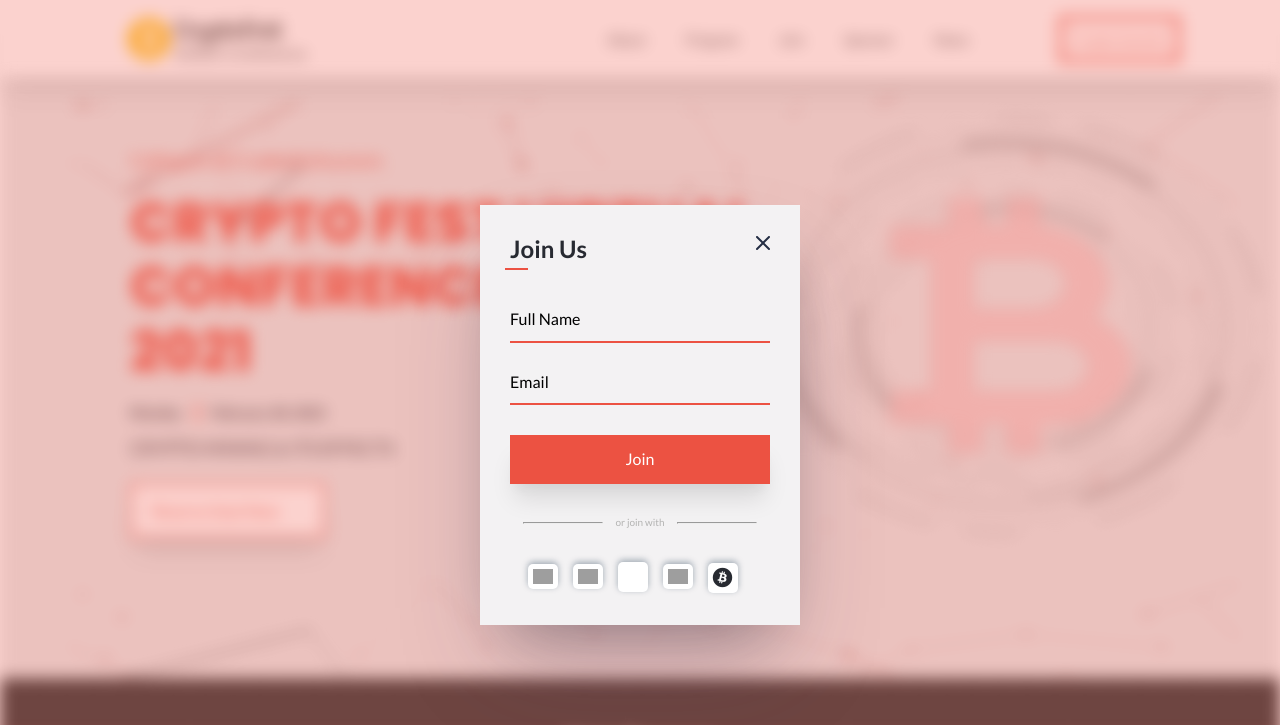
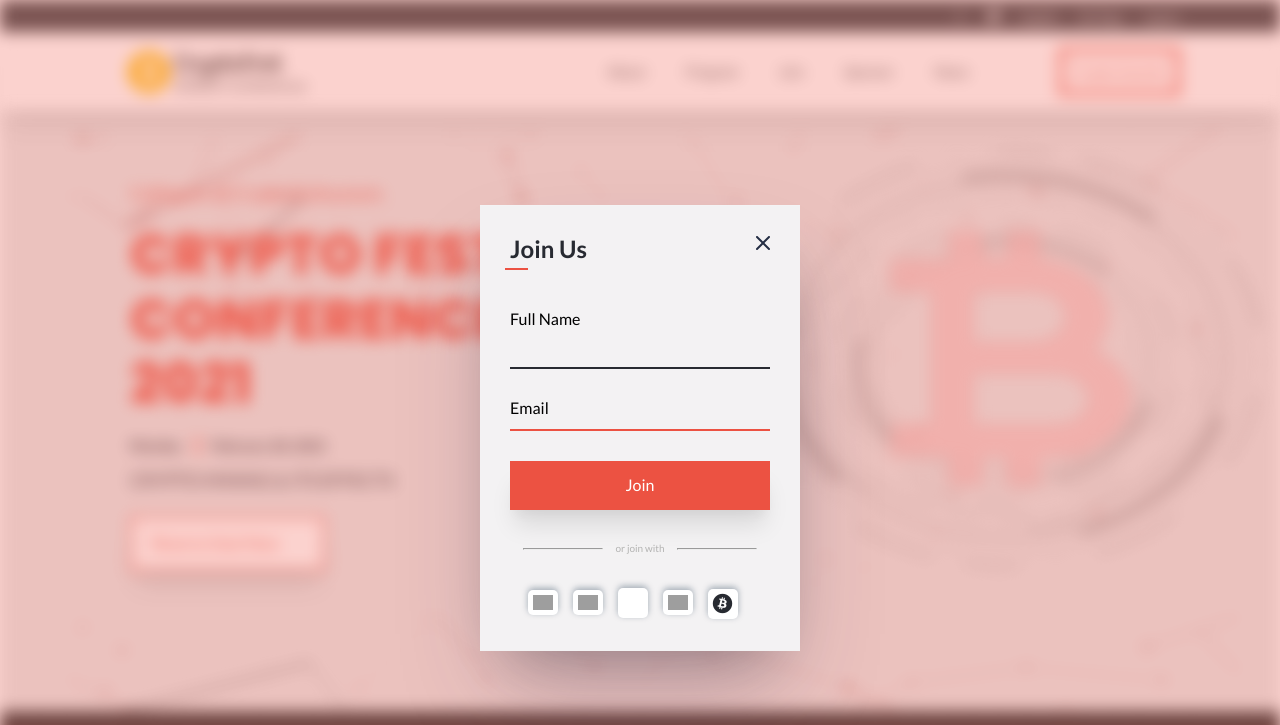
Before and after one commit to AnselemOdims/CryptoFest, a website with bundled scripts: page index.html in a window 1280 px wide. Both pictures are taken after a click on the item "Join". Shown: the top 725 px of the page. Built offline with nearby package versions, Linux system fonts and the light colour scheme; grey boxes are pictures that could not be loaded; files whose address does not match are found by name.

Commit message:
Gave the form input a focus on load

```diff
--- a/assets/styles/_modal.scss
+++ b/assets/styles/_modal.scss
@@ -3,7 +3,7 @@
 
   background: $primary-color-3;
   height: 100vh;
-  z-index: 2;
+  z-index: 10;
   overflow: hidden;
   font-family: Lato, monospace;
 
@@ -75,10 +75,12 @@
         border-bottom: solid 2px $primary-color-1;
         background: unset;
         height: 0;
+        transition: border-bottom ease-in-out 0.8s 0.2s;
 
         &:focus {
           outline: none;
           height: 30px;
+          border-bottom: solid 2px $accent-color-1;
         }
       }
 
--- a/index.html
+++ b/index.html
@@ -13,6 +13,27 @@
 	</head>
 	<body class="dark">
 		<header>
+			<div class="top-header">
+				<ul class="">
+					<li>
+						<a href=""
+							><img
+								src="assets/images/icons/icon-facebook.svg"
+								alt="facebook-icon"
+						/></a>
+					</li>
+					<li>
+						<a href=""
+							><img
+								src="assets/images/icons/icon-twitter.svg"
+								alt="twitter-icon"
+						/></a>
+					</li>
+					<li><a href="">English</a></li>
+					<li><a href="">My Page</a></li>
+					<li><a href="">Logout</a></li>
+				</ul>
+			</div>
 			<nav>
 				<div class="logo-container hide">
 					<a href="#"
@@ -115,7 +136,7 @@
 					<button class="btn">Join CryptoFest Conference 2021</button>
 				</div>
 				<div class="program">
-					<a href="./schedule.html">SEE THE WHOLE PROGRAM</a>
+					<a href="#">SEE THE WHOLE PROGRAM</a>
 				</div>
 			</section>
       <section class="speakers">
--- a/js/helper.js
+++ b/js/helper.js
@@ -96,6 +96,7 @@ export const formHandler = () => {
     `;
 
   modalDisplay(0, '8px');
+  document.querySelector('#name').focus();
   document.querySelector('.modal').classList.add('show');
   try {
     document.querySelector('.close-modal').addEventListener('click', () => {
--- a/js/utils.js
+++ b/js/utils.js
@@ -72,6 +72,11 @@ moreBtn.addEventListener('click', () => {
   }
 });
 
+/**
+ *
+ * @param {HTML Element} elem the HTML element
+ * @returns the page offset
+ */
 function getCoords(elem) {
   const box = elem.getBoundingClientRect();
   return {
```
Also changed, not shown: assets/images/icons/button.png (deleted), assets/images/icons/communication.png (deleted), assets/images/icons/countdown.png (deleted), assets/images/icons/exhibition.png (deleted), assets/images/icons/icon-twitter.svg (added), assets/images/icons/lecture.png (deleted), assets/images/icons/workshop.png (deleted), dist/css/styles.css, 2 other files.
